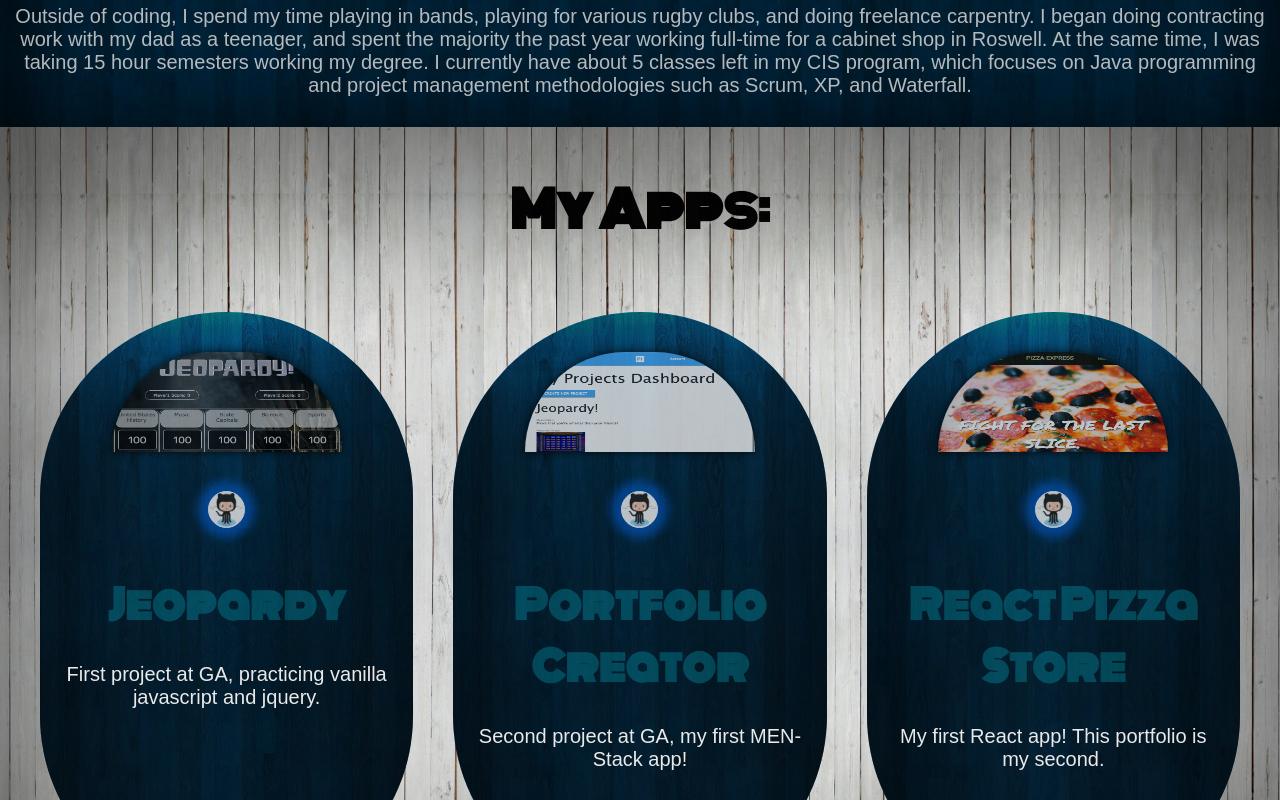
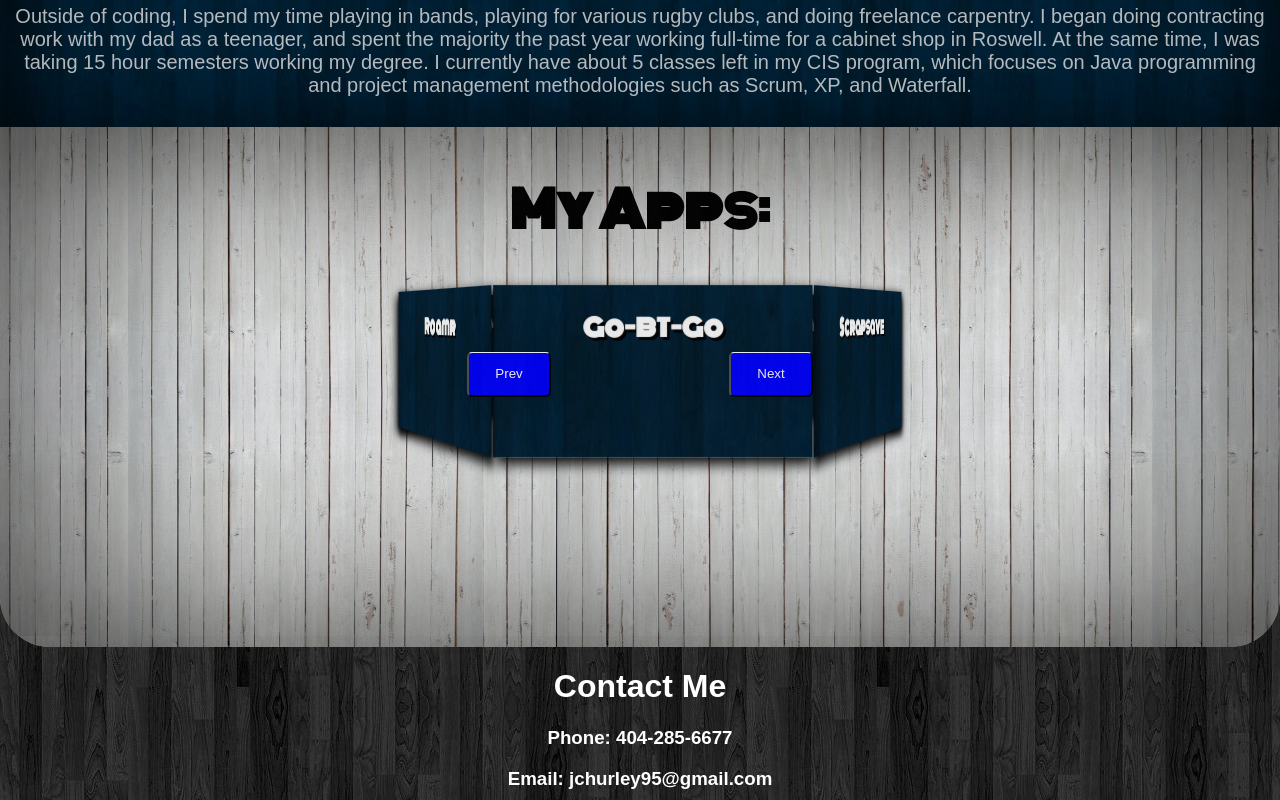
Before and after one commit to jchurley95/react-portfolio, a React (Create React App) app: page / in a window 1280 px wide. Shown: the part 900-1700 px from the top of the page. Built offline with nearby package versions, Linux system fonts and the light colour scheme; a web font is replaced by a local one.

Commit message:
Added carousel for displaying apps

```diff
--- a/package.json
+++ b/package.json
@@ -5,7 +5,8 @@
   "dependencies": {
     "react": "^15.6.1",
     "react-dom": "^15.6.1",
-    "react-scripts": "1.0.10"
+    "react-scripts": "1.0.10",
+    "react-transition-group": "^2.2.0"
   },
   "scripts": {
     "start": "react-scripts start",
--- a/src/App.css
+++ b/src/App.css
@@ -138,6 +138,53 @@
 }
 /* END About Me CSS */
 
+/* carousel styling */
+.c-container {
+  margin: 0 auto;
+  width: 250px;
+  height: 70px;
+  position: relative;
+  perspective: 1000px;
+}
+.my-carousel {
+  height: 100%;
+  width: 100%;
+  position: absolute;
+  transform-style: preserve-3d;
+  transition: transform 10s;
+}
+.item {
+  display: block;
+  position: absolute;
+  background-image: url("./Images/Blue-Wood.jpg");
+  background-position: center;
+  width: 250px;
+  height: 135px;
+  text-align: center;
+  color: white;
+  margin: 10px;
+  text-align: center;
+  box-shadow: 2px 5px 10px 1px black;
+  text-shadow: 2px 2px black;
+}
+.next, .prev {
+  color: white;
+  background: blue;
+  position: absolute;
+  padding: 1em 2em;
+  cursor: pointer;
+  border-radius: 5px;
+  border-top: 1px solid #FFF;
+  transition: box-shadow 0.1s, top 0.1s;
+}
+.next:hover, .prev:hover { color: #000; }
+/* .next:active, .prev:active {
+  top: 104px;
+} */
+.next { right: 35em; }
+.prev { left: 35em; }
+/* END carousel styling*/
+
 /* Projects CSS */
 .project-list-container {
   background-image: url('./Images/White-background.jpg');
@@ -145,6 +192,7 @@
   box-shadow: 2px 2px 200px black inset;
   color: black;
   font-family: 'Monoton', sans-serif;
+  height: 500px;
   color: black;
   border-bottom-left-radius: 50px;
   border-bottom-right-radius: 50px;
@@ -209,7 +257,7 @@
     height: 300px;
     width: 300px;
     border-radius: 300px;
-    background-color: rgba(0,0,0,0.5);
+    background-color: rgba(0,0,0,0.3);
     border-top: 2px solid rgba(0,120,225,0.5);
     border-left: 2px solid rgba(225,225,225,0.5);
     border-right: 2px solid rgba(0,120,225,0.5);
--- a/src/App.js
+++ b/src/App.js
@@ -6,15 +6,73 @@ import ProjectList from './components/ProjectList';
 import Navbar from './components/Navbar';
 import Contact from './components/Contact';
 import SocialMedia from './components/SocialMedia';
+import projectData from './projectData';
 
 class App extends Component {
+  constructor() {
+    super();
+    this.state = {
+        projects: [],
+        currdeg: 0
+    }
+  }
+
+  componentWillMount() {
+      const projects = projectData;
+      this.setState({
+          projects: projectData
+      })
+  }
+
+  _rotateLeft = (e) => {
+    e.preventDefault()
+    const newState = {...this.state}
+    const newdeg = this.state.currdeg - 60;
+    newState.currdeg = newdeg
+    console.log(newdeg);
+    this.setState(newState);
+  }
+
+  _rotateRight = () => {
+    const newState = {...this.state}
+    const newdeg = this.state.currdeg + 60;
+    newState.currdeg = newdeg
+    console.log(newdeg);
+    this.setState(newState);
+  }
+
+
   render() {
+    let carouselStyle = {
+      WebkitTransform: "rotateY("+this.state.currdeg+"deg)",
+      MozTransform: "rotateY("+this.state.currdeg+"deg)",
+      OTransform: "rotateY("+this.state.currdeg+"deg)",
+      transform: "rotateY("+this.state.currdeg+"deg)"
+    }
+    let rotateDegrees = -60;
     return (
       <div className="app-body">
         <Navbar />
         <Splash />
         <AboutMe />
-        <ProjectList />
+        <div className="project-list-container container">
+                <a name="Projects"></a>
+                <h1 className="project-list-container-title">My Apps:</h1>
+                <div className="c-container">
+                    <div className="my-carousel" style={carouselStyle}>
+                        {projectData.map((project) => {
+                            rotateDegrees = rotateDegrees + 60;
+                            let currentStyle = {transform: "rotateY("+rotateDegrees+"deg) translateZ(218px)"}
+                            return <div className="item" style={currentStyle}>
+                                            <h3>{project.name}</h3>
+                                    </div>
+                        })}
+                    </div>
+
+                </div>
+                <button className="next" onClick={this._rotateLeft}>Next</button>
+                <button className="prev" onClick={this._rotateRight}>Prev</button>
+            </div>
         <Contact />
       </div>
     );
--- a/src/components/ProjectList.js
+++ b/src/components/ProjectList.js
@@ -4,16 +4,60 @@ import projectData from '../projectData';
 
 class ProjectList extends Component {
 
+    constructor() {
+        super();
+        this.state = {
+            projects: [],
+            currdeg: 0
+        }
+    }
+
+    componentWillMount() {
+        const projects = projectData;
+        this.setState({
+            projects: projectData
+        })
+    }
+
+    _rotateLeft = () => {
+        const newdeg = this.state.currdeg - 60;
+        console.log(newdeg);
+        this.setState({currdeg: newdeg});
+    }
+
+    _rotateRight = () => {
+        const newdeg = this.state.currdeg + 60;
+        console.log(newdeg);
+        this.setState({currdeg: newdeg});
+    }
+
     render() {
+        let carouselStyle = {
+            WebkitTransform: "rotateY("+this.state.currdeg+"deg)",
+            MozTransform: "rotateY("+this.state.currdeg+"deg)",
+            OTransform: "rotateY("+this.state.currdeg+"deg)",
+            transform: "rotateY("+this.state.currdeg+"deg)"
+        }
+        let rotateDegrees = -60;
         return (
             <div className="project-list-container container">
                 <a name="Projects"></a>
                 <h1 className="project-list-container-title">My Apps:</h1>
-                <div className="project-list">
-                    {projectData.map((projectData, i) => {
-                        return <Project key={i} projectData={projectData}/>
-                    })}
+                <div className="c-container">
+                    <div className="my-carousel">
+                        {projectData.map((project) => {
+                            rotateDegrees = rotateDegrees + 60;
+                            let currentStyle = {transform: "rotateY("+rotateDegrees+"deg) translateZ(218px)"}
+                            return <div className="item" style={currentStyle}>
+                                            <h3>{project.name}</h3>
+                                    </div>
+                        })}
+                    </div>
+
                 </div>
+                <button className="next" onClick={this._rotateLeft}>Next</button>
+                <button className="prev" onClick={this._rotateRight}>Prev</button>
+
             </div>
         );
     }
--- a/src/projectData.js
+++ b/src/projectData.js
@@ -3,6 +3,20 @@ import portfolio from './Images/portfolio-banner.png';
 import pizza from './Images/pizza-app.png';
 
 export default [
+    {
+        name: 'Go-BT-Go',
+        description: "My capstone project.",
+        image: pizza,
+        githublink: 'https://github.com/jchurley95/go_bt_go',
+        deployedlink: 'https://go-bt-go.herokuapp.com/'
+    },
+    {
+        name: 'Scrapsave',
+        description: "A handy design tool for carpenters.",
+        image: pizza,
+        githublink: 'https://github.com/jchurley95/mydiy',
+        deployedlink: 'https://scrapsave.herokuapp.com/'
+    },
     {
         name: 'Jeopardy',
         description: "First project at GA, practicing vanilla javascript and jquery.",
@@ -10,25 +24,25 @@ export default [
         githublink: 'https://github.com/jchurley95/Jeopardy',
         deployedlink: 'http://jeoparty.bitballoon.com'
     },
-        // {
-        //     name: 'ScrapSave',
-        //     description: 'A handy tool for smarter builds.',
-        //     image: jeopardy,
-        //     githublink: 'https://github.com/jchurley95/Jeopardy',
-        //     deployedlink: 'http://scrapsave.bitballoon.com' // update with heroku
-        // },
     {
         name: 'Portfolio Creator',
-            description: "Second project at GA, my first MEN-Stack app!",
+        description: "My first MEN-Stack app",
         image: portfolio,
         githublink: 'https://github.com/jchurley95/portfolio-creator',
         deployedlink: 'https://portfolio-creator.herokuapp.com/'
     },
     {
-            name: 'React Pizza Store',
+        name: 'MyDIY',
         description: "My first React app! This portfolio is my second.",
         image: pizza,
-            githublink: 'https://github.com/jchurley95/react-pizza-app',
-            deployedlink: 'https://jhurley-pizza.herokuapp.com/'
+        githublink: 'https://github.com/jchurley95/scrapsave-fullstack',
+        deployedlink: 'https://screwloose.herokuapp.com/'
+    },
+    {
+        name: 'Roamr',
+        description: "My first React app! This portfolio is my second.",
+        image: pizza,
+        githublink: 'https://github.com/jchurley95/project_vagabond',
+        deployedlink: 'https://roam-r.herokuapp.com/'
     }
 ]
```
Also changed, not shown: 1 other file (tests, documents, lock files or other folders). Lines whose indentation alone changed are shown as unchanged.
